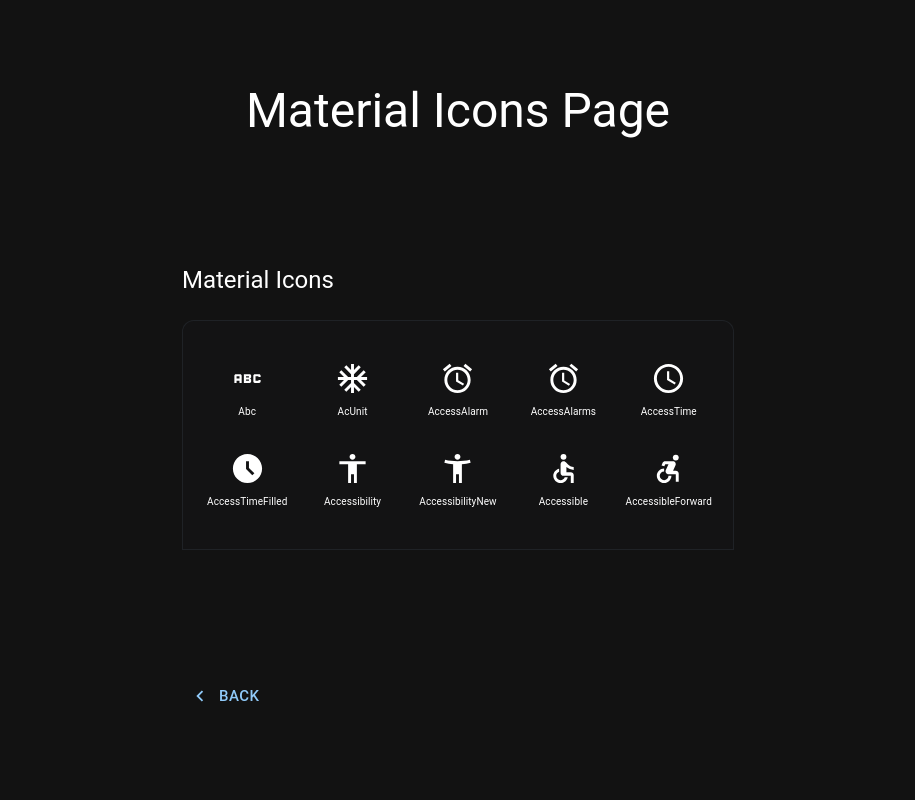
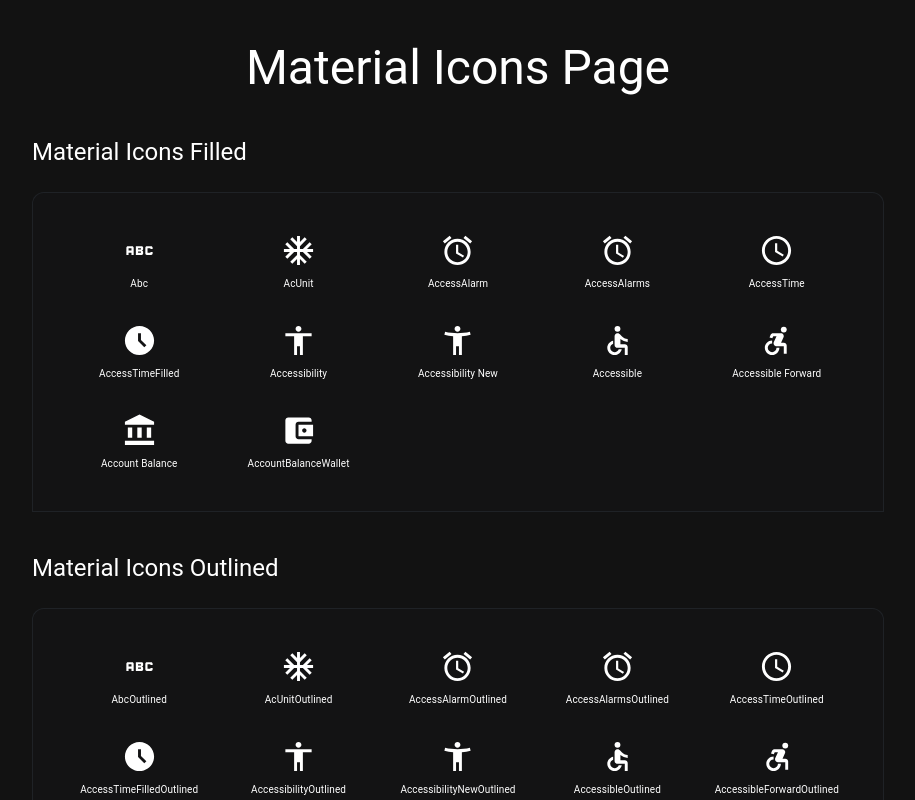
Before and after one commit to watcharakornton/mui_tutorials, a React (Vite) app: page /material-icons in a window 1280 px wide. Shown: the top 800 px of the page, without its empty margins (182-1097 px from the left). Built offline with nearby package versions, Linux system fonts and the light colour scheme.

Commit message:
Add MaterialIconsOutlined modult into MaterialIcons component

```diff
--- a/src/data-display/MaterialIconsComponent.jsx
+++ b/src/data-display/MaterialIconsComponent.jsx
@@ -11,10 +11,25 @@ import {
     AccessibilityNew as AccessibilityNewIcon,
     Accessible as AccessibleIcon,
     AccessibleForward as AccessibleForwardIcon,
+    AccountBalance as AccountBalanceIcon,
+    AccountBalanceWallet as AccountBalanceWalletIcon,
+
+    AbcOutlined as AbcIconOutlined,
+    AcUnitOutlined as AcUnitIconOutlined,
+    AccessAlarmOutlined as AccessAlarmIconOutlined,
+    AccessAlarmsOutlined as AccessAlarmsIconOutlined,
+    AccessTimeOutlined as AccessTimeIconOutlined,
+    AccessTimeFilledOutlined as AccessTimeFilledIconOutlined,
+    AccessibilityOutlined as AccessibilityIconOutlined,
+    AccessibilityNewOutlined as AccessibilityNewIconOutlined,
+    AccessibleOutlined as AccessibleIconOutlined,
+    AccessibleForwardOutlined as AccessibleForwardIconOutlined,
+    AccountBalanceOutlined as AccountBalanceIconOutlined,
+
 } from "@mui/icons-material";
 import { Typography, Box, Grid } from "@mui/material";
 
-const icons = [
+const iconsFilled = [
     { component: AbcIcon, label: "Abc" },
     { component: AcUnitIcon, label: "AcUnit" },
     { component: AccessAlarmIcon, label: "AccessAlarm" },
@@ -22,18 +37,33 @@ const icons = [
     { component: AccessTimeIcon, label: "AccessTime" },
     { component: AccessTimeFilledIcon, label: "AccessTimeFilled" },
     { component: AccessibilityIcon, label: "Accessibility" },
-    { component: AccessibilityNewIcon, label: "AccessibilityNew" },
+    { component: AccessibilityNewIcon, label: "Accessibility New" },
     { component: AccessibleIcon, label: "Accessible" },
-    { component: AccessibleForwardIcon, label: "AccessibleForward" },
+    { component: AccessibleForwardIcon, label: "Accessible Forward" },
+    { component: AccountBalanceIcon, label: "Account Balance" },
+    { component: AccountBalanceWalletIcon, label: "AccountBalanceWallet" },
 ];
 
-export const MaterialIconsFilled = () => {
+const iconsOutlined = [
+    { component: AbcIconOutlined, label: "AbcOutlined" },
+    { component: AcUnitIconOutlined, label: "AcUnitOutlined" },
+    { component: AccessAlarmIconOutlined, label: "AccessAlarmOutlined" },
+    { component: AccessAlarmsIconOutlined, label: "AccessAlarmsOutlined" },
+    { component: AccessTimeIconOutlined, label: "AccessTimeOutlined" },
+    { component: AccessTimeFilledIconOutlined, label: "AccessTimeFilledOutlined" },
+    { component: AccessibilityIconOutlined, label: "AccessibilityOutlined" },
+    { component: AccessibilityNewIconOutlined, label: "AccessibilityNewOutlined" },
+    { component: AccessibleIconOutlined, label: "AccessibleOutlined" },
+    { component: AccessibleForwardIconOutlined, label: "AccessibleForwardOutlined" },
+    { component: AccountBalanceIconOutlined, label: "AccountBalanceOutlined" },
+];
+
+const IconsBox = ({ icons }) => {
     return (
-        <MyContainer title="Material Icons">
         <Box display="flex" justifyContent="center" width="90%">
-                <Grid container spacing={4}  maxWidth={800}>
+            <Grid container spacing={4} maxWidth={800}>
                 {icons.map(({ component: Icon, label }, index) => (
-                        <Grid item xs={2.4} key={index}>
+                    <Grid item xs={4} md={3} lg={2.4} key={index}>
                         <Box
                             sx={{
                                 display: "flex",
@@ -49,6 +79,22 @@ export const MaterialIconsFilled = () => {
                 ))}
             </Grid>
         </Box>
+    )
+}
+
+
+export const MaterialIconsOutlined = () => {
+    return (
+        <MyContainer title="Material Icons Outlined">
+            <IconsBox icons={iconsOutlined} />
+        </MyContainer>
+    )
+}
+
+export const MaterialIconsFilled = () => {
+    return (
+        <MyContainer title="Material Icons Filled">
+            <IconsBox icons={iconsFilled} />
         </MyContainer>
     );
 };
--- a/src/pages/MaterialIconsPage.jsx
+++ b/src/pages/MaterialIconsPage.jsx
@@ -4,15 +4,17 @@ import { ChevronLeft as ChevronLeftIcon } from "@mui/icons-material";
 
 import {
     MaterialIconsFilled,
+    MaterialIconsOutlined,
 } from "../data-display/MaterialIconsComponent";
 
 const IconsPage = () => {
     const sections = [
         <MaterialIconsFilled />,
+        <MaterialIconsOutlined />,
     ];
 
     return (
-        <Container maxWidth="sm">
+        <Container maxWidth="md">
             <Grid
                 container
                 alignItems="center"
```
Lines whose indentation alone changed are shown as unchanged.
